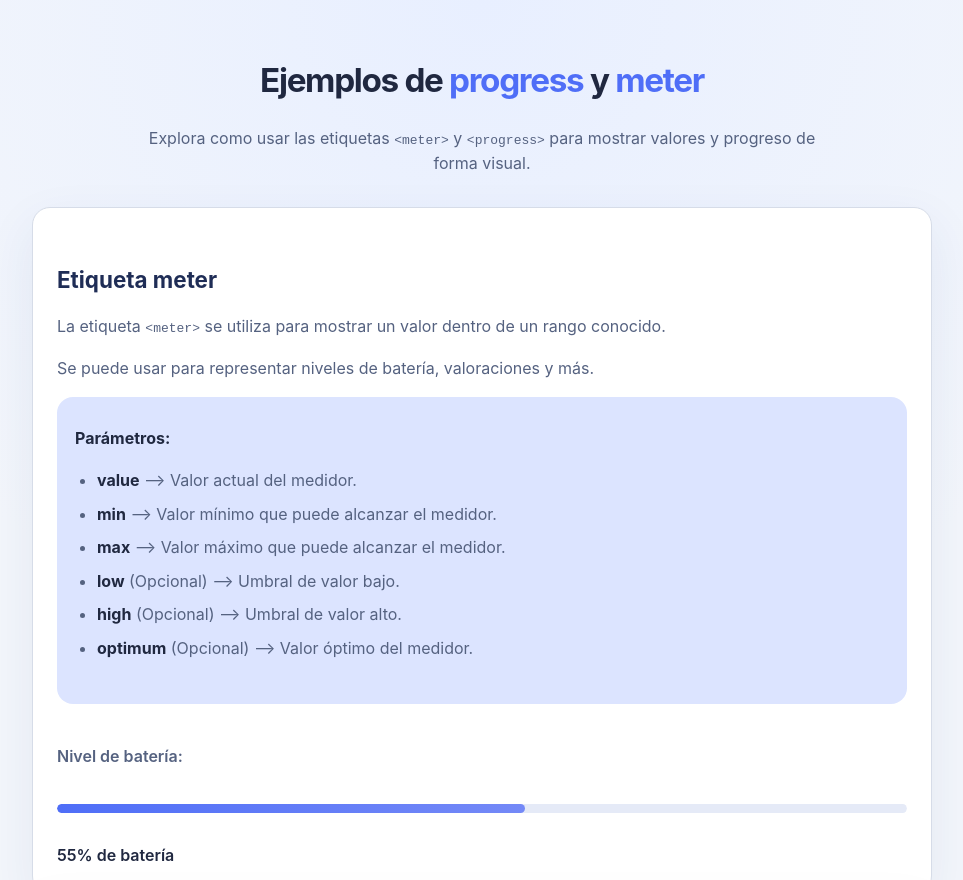
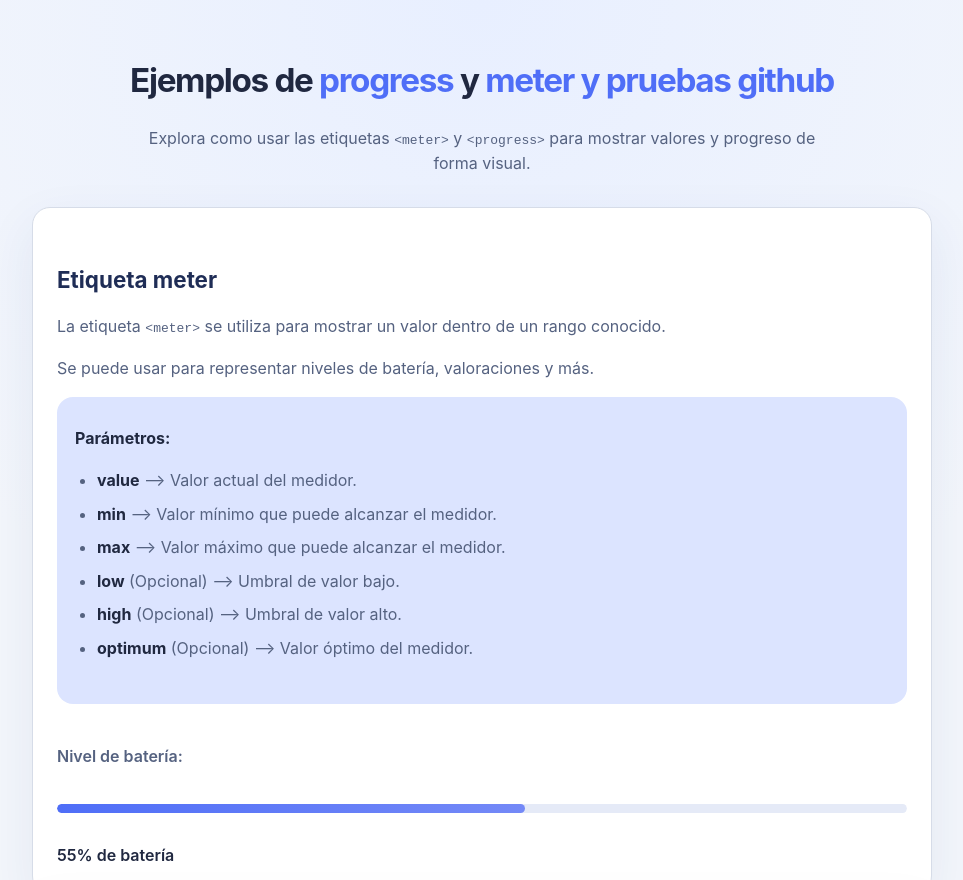
Before and after one commit to projuanmi/clase, a plain HTML site: page index.html in a window 1280 px wide. Shown: the top 880 px of the page, without its empty margins (158-1121 px from the left). Drawn offline with Linux system fonts and the light colour scheme.

Commit message:
cambios de prueba

```diff
--- a/index.html
+++ b/index.html
@@ -11,7 +11,7 @@
 <body>
     <main>
         <header class="page-header">
-            <h1>Ejemplos de <span>progress</span> y <span>meter</span></h1>
+            <h1>Ejemplos de <span>progress</span> y <span>meter y pruebas github</span></h1>
             <p>Explora como usar las etiquetas <code>&lt;meter&gt;</code> y <code>&lt;progress&gt;</code> para mostrar
                 valores y progreso de forma visual.</p>
         </header>
```
